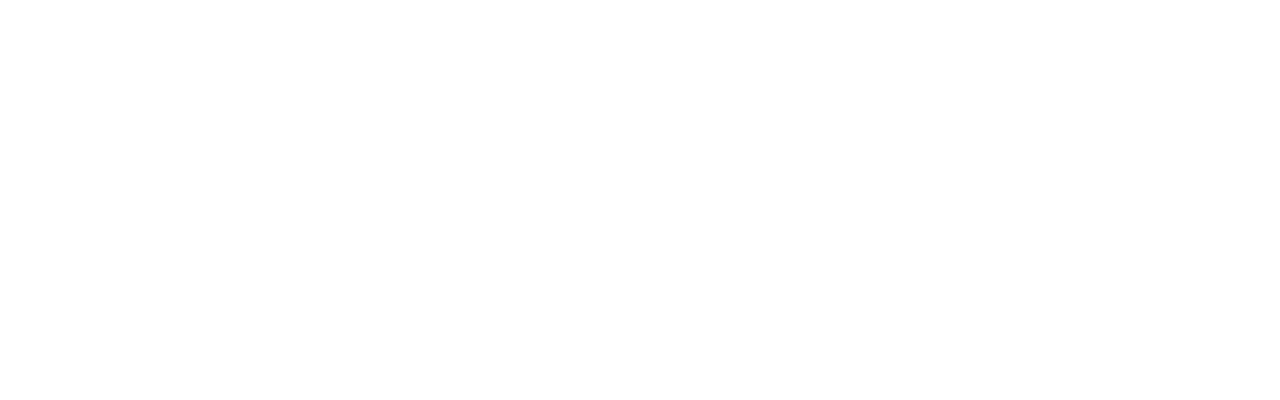
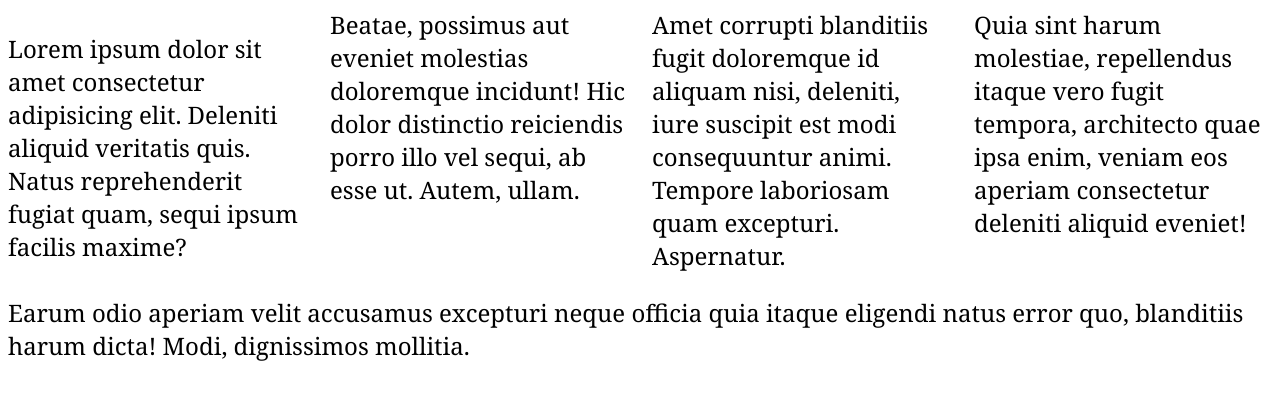
Before and after one commit to Stgaron/css-tutorial-azert--hogy-tanulhassak-bootstrappet, a plain HTML site: page index.html in a window 1280 px wide. Drawn offline with Linux system fonts and the light colour scheme.

Commit message:
12.fejezet, 1.rész columns külön megnézése

```diff
--- a/index.html
+++ b/index.html
@@ -8,6 +8,12 @@
 
 </head>
 <body>
-    <p></p>
+    <section class="columns">
+    <p>Lorem ipsum dolor sit amet consectetur adipisicing elit. Deleniti aliquid veritatis quis. Natus reprehenderit fugiat quam, sequi ipsum facilis maxime?</p>
+    <p>Beatae, possimus aut eveniet molestias doloremque incidunt! Hic dolor distinctio reiciendis porro illo vel sequi, ab esse ut. Autem, ullam.</p>
+    <p>Amet corrupti blanditiis fugit doloremque id aliquam nisi, deleniti, iure suscipit est modi consequuntur animi. Tempore laboriosam quam excepturi. Aspernatur.</p>
+    <p>Quia sint harum molestiae, repellendus itaque vero fugit tempora, architecto quae ipsa enim, veniam eos aperiam consectetur deleniti aliquid eveniet!</p>
+    </section>
+    <p>Earum odio aperiam velit accusamus excepturi neque officia quia itaque eligendi natus error quo, blanditiis harum dicta! Modi, dignissimos mollitia.</p>
 </body>
 </html>
--- a/style.css
+++ b/style.css
@@ -1,4 +1,8 @@
-h1 {
-    color: aqua;
-    font-size: 60px;
+body {
+    font-family: Georgia, 'Times New Roman', Times, serif;
+    font-size: 1.5rem;
 }
+.columns{
+    column-count: 4;
+    column-width: 250px;
+}
```
